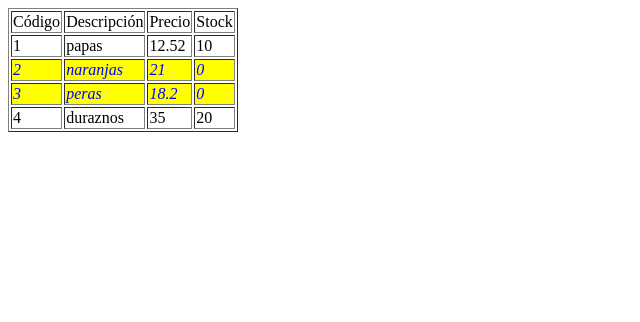
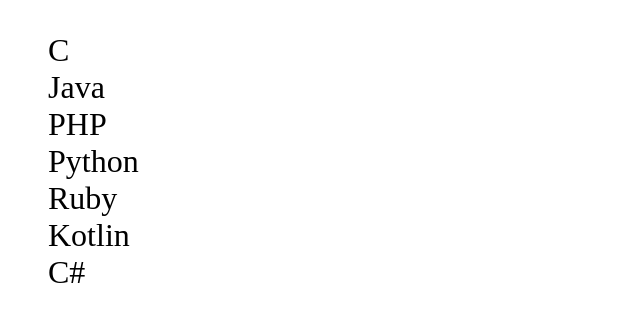
Before and after one commit to Frangnd/abdala, a plain HTML site: page 15/index.html in a window 1280 px wide. Shown: the whole page, without its empty margins (0-640 px from the left). Drawn offline with nearby package versions, Linux system fonts and the light colour scheme.

Commit message:
Update index.html

```diff
--- a/15/index.html
+++ b/15/index.html
@@ -5,26 +5,21 @@
   <meta charset="utf-8">
   <meta name="viewport" content="width=device-width, initial-scale=1, shrink-to-fit=no">
   <style>
-    .faltastock {
-      background-color: yellow;
+    .tachar {
+      text-decoration: line-through;
       color: blue;
-      font-style: italic;
     }
   </style>
 </head>
 <body>
   <div id="aplicacion">
-    <table border="1">
-      <tr><td>Código</td><td>Descripción</td><td>Precio</td><td>Stock</td></tr>
-      <template v-for="articulo in articulos">
-        <tr v-bind:class="{faltastock: articulo.stock===0}">
-          <td>{{articulo.codigo}}</td>
-          <td>{{articulo.descripcion}}</td>
-          <td>{{articulo.precio}}</td>
-          <td>{{articulo.stock}}</td>
-        </tr>
-      </template>
-    </table>
+    <ul style="font-size:2rem; list-style:none">
+      <li v-for="lenguaje in lenguajes"
+          v-on:click="presion(lenguaje)"
+          v-bind:class="{tachar: lenguaje.tachado }">
+        {{lenguaje.nombre}}
+      </li>
+    </ul>
   </div>
 
   <script src="https://cdn.jsdelivr.net/npm/vue@2.5.16/dist/vue.js"></script>
@@ -32,27 +27,40 @@
 var app=new Vue({
       el: '#aplicacion',
       data:{
-        articulos: [{
-                    codigo: 1,
-                    descripcion: 'papas',
-                    precio: 12.52,
-                    stock: 10
-                   },{
-                    codigo: 2,
-                    descripcion: 'naranjas',
-                    precio: 21,
-                    stock: 0
-                   },{
-                    codigo: 3,
-                    descripcion: 'peras',
-                    precio: 18.20,
-                    stock: 0
-                   },{
-                    codigo: 4,
-                    descripcion: 'duraznos',
-                    precio: 35,
-                    stock: 20
-                   }]
+        lenguajes: [
+          {
+            nombre: 'C',
+            tachado:false
+          },
+          {
+            nombre: 'Java',
+            tachado:false
+          },
+          {
+            nombre: 'PHP',
+            tachado:false
+          },
+          {
+            nombre: 'Python',
+            tachado:false
+          },
+          {
+            nombre: 'Ruby',
+            tachado:false
+          },
+          {
+            nombre: 'Kotlin',
+            tachado:false
+          },
+          {
+            nombre: 'C#',
+            tachado:false
+          }]
+      },
+      methods: {
+        presion: function(lenguaje) {
+          lenguaje.tachado=true;
+        }
       }
     })
   </script>
```
